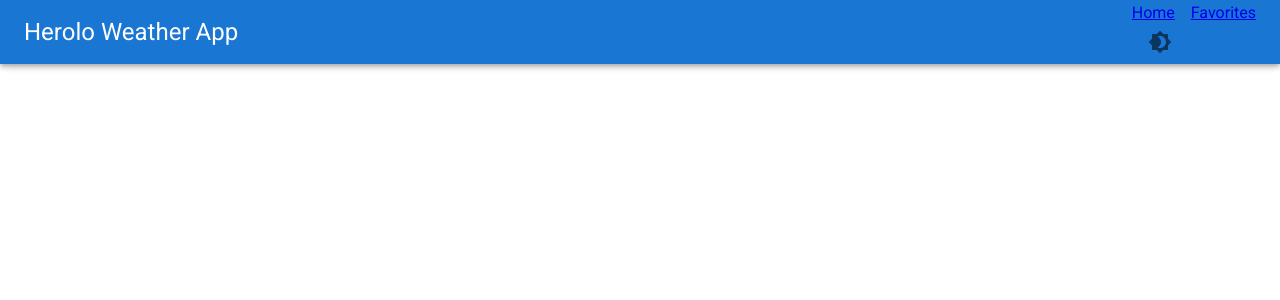
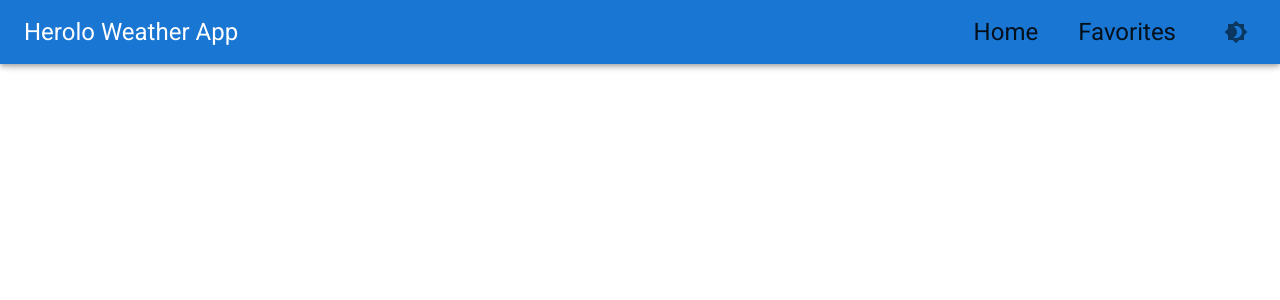
Before and after one commit to devercode/weather-app, a React (Create React App) app: page /favorites in a window 1280 px wide. Shown: the top 300 px of the page. Built offline with nearby package versions, Linux system fonts and the light colour scheme.

Commit message:
feat: style component

```diff
--- a/src/components/Favorites.js
+++ b/src/components/Favorites.js
@@ -1,7 +1,7 @@
 import { useEffect, useState } from "react";
 import { useSelector } from "react-redux";
 import { getForecast1DayByLocation } from "../api";
-import { Card, Typography, Stack } from "@mui/material";
+import { Card, Typography, Stack, Grid } from "@mui/material";
 const Location = (props) => {
   const [data, setData] = useState(null);
   console.log(data);
@@ -10,20 +10,30 @@ const Location = (props) => {
   }, []);
 
   return (
-    <Card>
+    <Card
+      sx={{
+        minWidth: "150px",
+        padding: "20px",
+      }}
+    >
+      <Stack spacing={3}>
         {data && (
-        <Typography>
+          <Typography variant="h5" textAlign={"center"}>
             {data.location.EnglishName}, {data.location.Country.EnglishName}
           </Typography>
         )}
+
         {data && (
-        <Typography>
+          <Typography variant="h6" textAlign={"center"}>
             {data && data.DailyForecasts[0].Temperature.Maximum.Value}° C
           </Typography>
         )}
         {data && (
-        <Typography>{data.DailyForecasts[0].Day.ShortPhrase}</Typography>
+          <Typography textAlign={"center"}>
+            {data.DailyForecasts[0].Day.ShortPhrase}
+          </Typography>
         )}
+      </Stack>
     </Card>
   );
 };
@@ -31,11 +41,13 @@ const Favorites = () => {
   const favLocations = useSelector((state) => state.favorites.locations);
 
   return (
-    <Stack spacing={10} direction={"row"}>
+    <Grid spacing={10} direction={"row"} flexWrap={"wrap"} container>
       {favLocations.map((fav) => (
+        <Grid item>
           <Location {...fav} />
+        </Grid>
       ))}
-    </Stack>
+    </Grid>
   );
 };
 
--- a/src/components/Header.js
+++ b/src/components/Header.js
@@ -3,8 +3,6 @@ import {
   Toolbar,
   Typography,
   Box,
-  ToggleButtonGroup,
-  ToggleButton,
   IconButton,
   Link,
   Stack,
@@ -14,7 +12,6 @@ import Brightness7Icon from "@mui/icons-material/Brightness7";
 import { useTheme } from "@mui/material/styles";
 import { useDispatch } from "react-redux";
 import { actions } from "../state/slices/theme";
-import { Link as LinkRouter } from "react-router-dom";
 const Header = () => {
   const theme = useTheme();
   const dispatch = useDispatch();
@@ -27,14 +24,18 @@ const Header = () => {
         <Typography variant="h5">Herolo Weather App</Typography>
         <Box sx={{ flexGrow: 1 }} />
         <Box>
-          {/* <ToggleButtonGroup value={"home"} color="primary">
-            <ToggleButton value="home">Home</ToggleButton>
-            <ToggleButton value="favorites">Favorites</ToggleButton>
-          </ToggleButtonGroup> */}
-          <Stack spacing={2} direction={"row"}>
-            <LinkRouter to="/">Home</LinkRouter>
-            <LinkRouter to="/favorites">Favorites</LinkRouter>
-          </Stack>
+          <Stack spacing={5} direction={"row"} alignItems={"center"}>
+            <Link href="/" underline={"none"} color="text.primary" variant="h5">
+              Home
+            </Link>
+            <Link
+              href="/favorites"
+              underline={"none"}
+              color="text.primary"
+              variant="h5"
+            >
+              Favorites
+            </Link>
             <IconButton sx={{ ml: 1 }} onClick={toggleTheme}>
               {theme.palette.mode === "dark" ? (
                 <Brightness7Icon />
@@ -42,6 +43,9 @@ const Header = () => {
                 <Brightness4Icon />
               )}
             </IconButton>
+            {/* <LinkRouter to="/">Home</LinkRouter>
+            <LinkRouter to="/favorites">Favorites</LinkRouter> */}
+          </Stack>
         </Box>
       </Toolbar>
     </AppBar>
```
Lines whose indentation alone changed are shown as unchanged.
